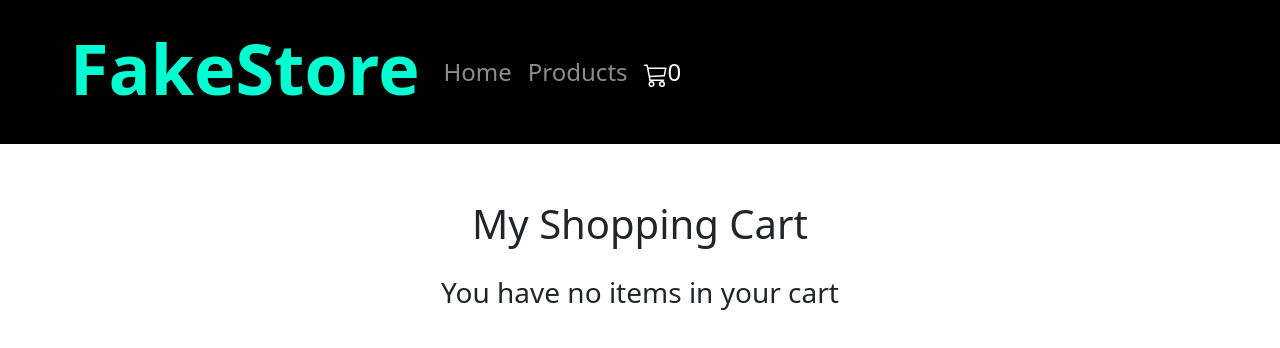
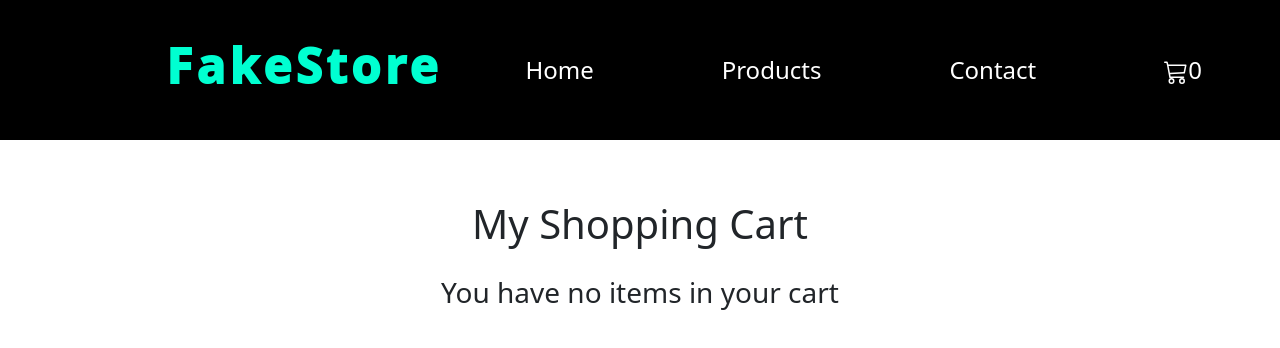
Before and after one commit to jacobbarnette/ecommerceRedux, a React (Create React App) app: page /cart in a window 1280 px wide. Shown: the top 348 px of the page. Built offline with nearby package versions, Linux system fonts and the light colour scheme.

Commit message:
corrected styles on navbar, added contact page

```diff
--- a/src/components/Header.js
+++ b/src/components/Header.js
@@ -24,32 +24,41 @@ const Header = () => {
   return (
     <>
       <Navbar
-        className="navBar mx-auto"
+        className="py-0 navBar"
         fixed="top"
         collapseOnSelect
         expand="lg"
         variant="dark"
       >
-        <Container className="headerContainer">
-          <Navbar.Brand href="/">
-            <h1 className="header mx-auto">FakeStore</h1>
+        <Container>
+          <Navbar.Brand href="#home">
+            <h1 className="header">FakeStore</h1>
           </Navbar.Brand>
+          <Nav className="ml-auto">
             <Navbar.Toggle aria-controls="responsive-navbar-nav" />
             <Navbar.Collapse id="response-navbar-nav">
-            <Nav className="justify-content-end" activeKey="/home">
+              <Nav
+                className="mr-auto navContainer justify-content-end"
+                activeKey="/home"
+              >
                 <Nav.Item>
                   <LinkContainer to="/">
-                  <Nav.Link>Home</Nav.Link>
+                    <Nav.Link className="navItems">Home</Nav.Link>
                   </LinkContainer>
                 </Nav.Item>
                 <Nav.Item>
                   <LinkContainer to="/items">
-                  <Nav.Link>Products</Nav.Link>
+                    <Nav.Link className="navItems">Products</Nav.Link>
+                  </LinkContainer>
+                </Nav.Item>
+                <Nav.Item>
+                  <LinkContainer to="/contact">
+                    <Nav.Link className="navItems">Contact</Nav.Link>
                   </LinkContainer>
                 </Nav.Item>
                 <Nav.Item>
                   <LinkContainer to="/cart">
-                  <Nav.Link>
+                    <Nav.Link className="navItems">
                       <BsCart3></BsCart3>
                       {itemsInCart()}
                     </Nav.Link>
@@ -57,6 +66,7 @@ const Header = () => {
                 </Nav.Item>
               </Nav>
             </Navbar.Collapse>
+          </Nav>
         </Container>
       </Navbar>
     </>
--- a/src/index.css
+++ b/src/index.css
@@ -3,9 +3,6 @@ html {
 }
 .background {
   background: url('./Assets/background-wave.png')   bottom no-repeat ;
-  height: 100vh;
-
-
   -webkit-background-size: cover;
   -moz-background-size: cover;
   -o-background-size: cover;
@@ -24,13 +21,13 @@ html {
   font-weight: bold;
 }
 
-.one {
-
+.cardBtn {
+  display:   flex;
 }
 .navBar {
   background-color: black;
-  font-size: 1.5em;
-  height: 6em;
+  font-size: 1.2em;
+  height: 2;
   margin-bottom: 2em;
   display: flex;
 }
@@ -55,9 +52,19 @@ html {
 }
 .header {
   color: #00ffd1;
-  font-weight: 900;
-  font-size: 3.5em;
+  font-weight: 1000;
+  letter-spacing: 0.25rem;
+  font-size: 3rem;
+  padding-left: 2em;
+}
 
+.navContainer {
+  display: flex;
+  align-items: center;
+  justify-content: space-between;
+  gap: 7rem;
+  font-size: 1.5rem;
+  color: white;
 }
 .shoppingHeader{
   margin:0 auto;
@@ -174,6 +181,14 @@ html {
 
 }
 
+.navItems {
+  color: white;
+}
+
+.navItems:hover {
+  color: #00ffd1;
+}
+
 .cardBody {
   width: 100%;
   border-top: 1px solid rgb(229, 229, 229)
@@ -198,6 +213,9 @@ html {
   font-weight: bold;
 }
 
+.cartContainer {
+  width: 100%;
+}
 
 
 
@@ -218,16 +236,7 @@ html {
     z-index: 100;
   }
 
-  .navBar {
-    height: 15em;
-  }
-  .header {
-    font-size: 5em;
-    margin: 0 auto;
-    text-align: center;
-    width: 100%;
-    padding-left: 1em;
-  }
+
   .shoppingHeader{
     margin:0 auto;
     padding-top:12em;
```
Also changed, not shown: src/components/Home.js (+3 -1 lines), src/Assets/blueUnderline.png (added). Lines whose indentation alone changed are shown as unchanged.
